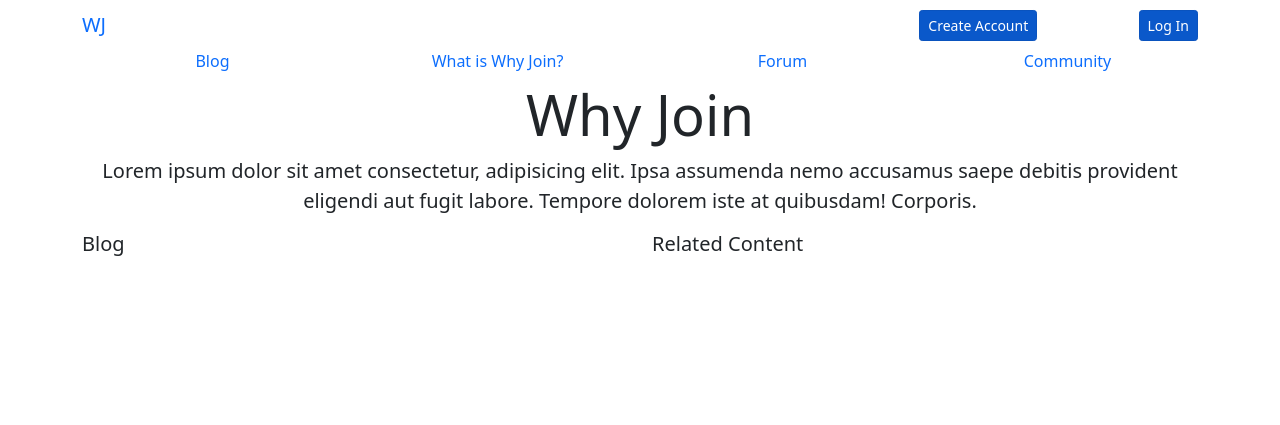
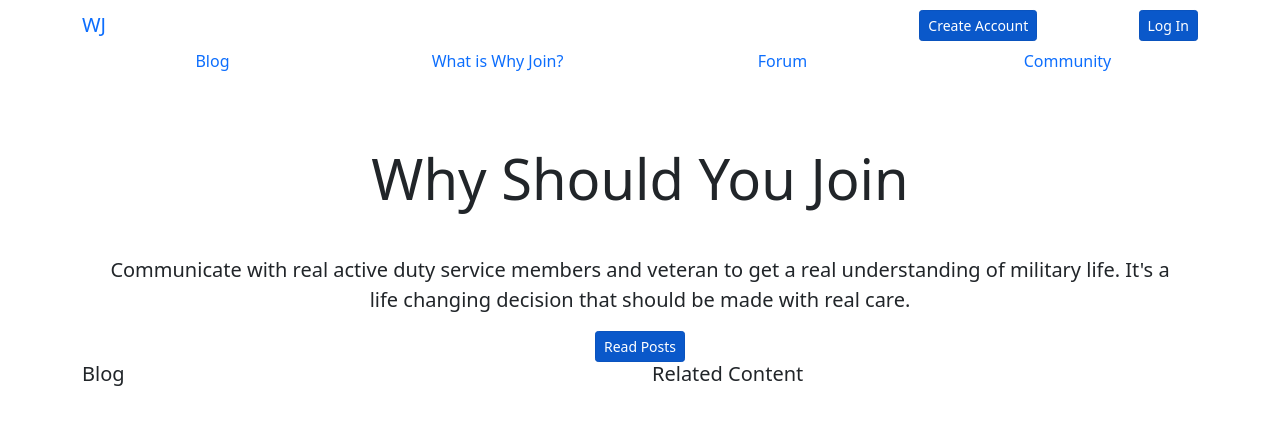
Before and after one commit to kghudgens/WhyJoin, a Django app: page / in a window 1280 px wide. Shown: the top 425 px of the page. Run offline with Django 3.2, Linux system fonts and the light colour scheme; some libraries are stand-ins or nearby versions.

Commit message:
cleaned up the home page with css

```diff
--- a/whyjoin/hub/templates/hub/index.html
+++ b/whyjoin/hub/templates/hub/index.html
@@ -1,14 +1,22 @@
-{% extends "hub/base.html" %} {% block content %}
+{% extends "hub/base.html" %}
+{% block content %}
 <!-- Homepage message -->
 <div class="container">
   <div class="jumbotron jumbotron-fluid">
-    <div class="container">
-      <h1 class="display-4 text-center">Why Join</h1>
-      <p class="lead text-center">
-        Lorem ipsum dolor sit amet consectetur, adipisicing elit. Ipsa assumenda
-        nemo accusamus saepe debitis provident eligendi aut fugit labore.
-        Tempore dolorem iste at quibusdam! Corporis.
+    <div class="container jumbo">
+      <h1 class="display-4 text-center">Why Should You Join</h1>
+    </div>
+      <div class="container">
+    <p class="lead text-center">
+        Communicate with real active duty service members and veteran to get a real understanding of military life. It's a life changing decision that should be made with real care.
       </p>
+      </div>
+      <div class="container text-center">
+
+        <a href="{% url 'post_list' %}" class="btn btn-primary btn-sm active" role="button" aria-pressed="true">Read Posts</a>
+
+      </div>
+
     </div>
   </div>
 </div>
```
